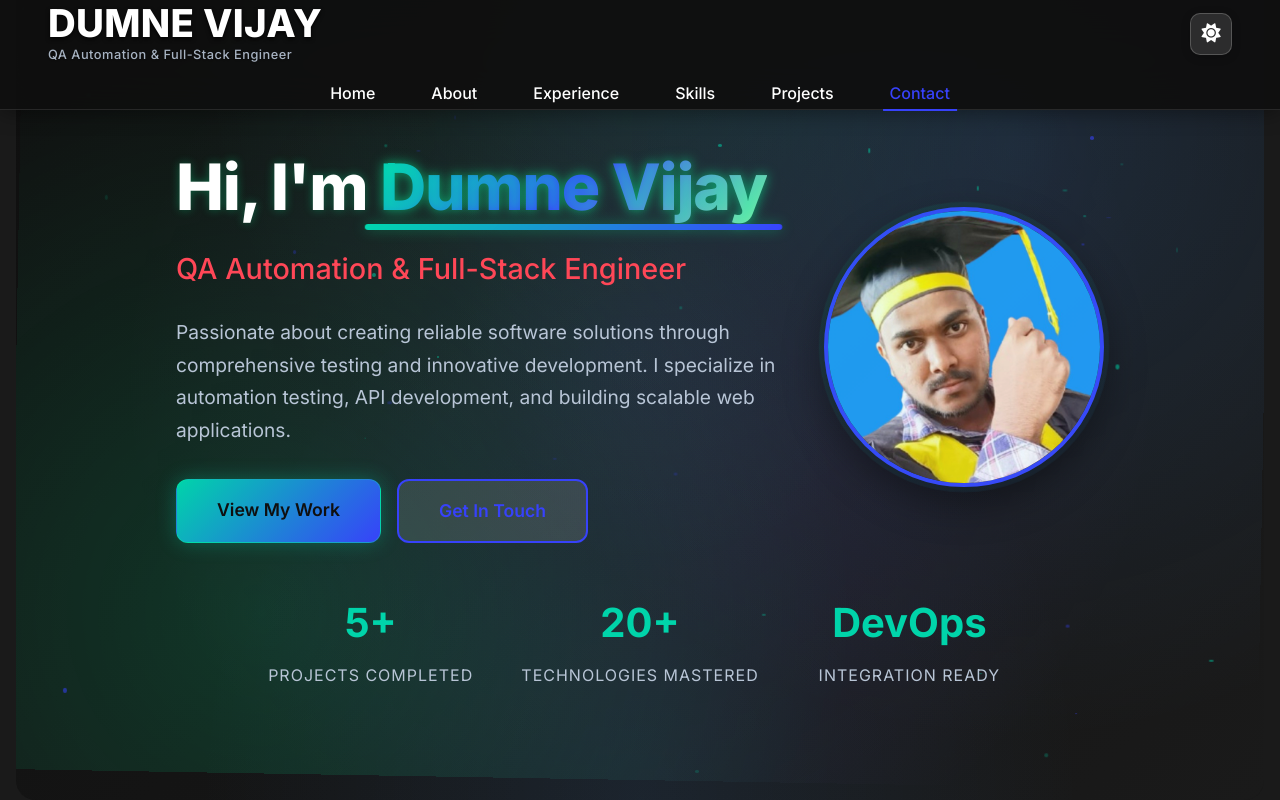
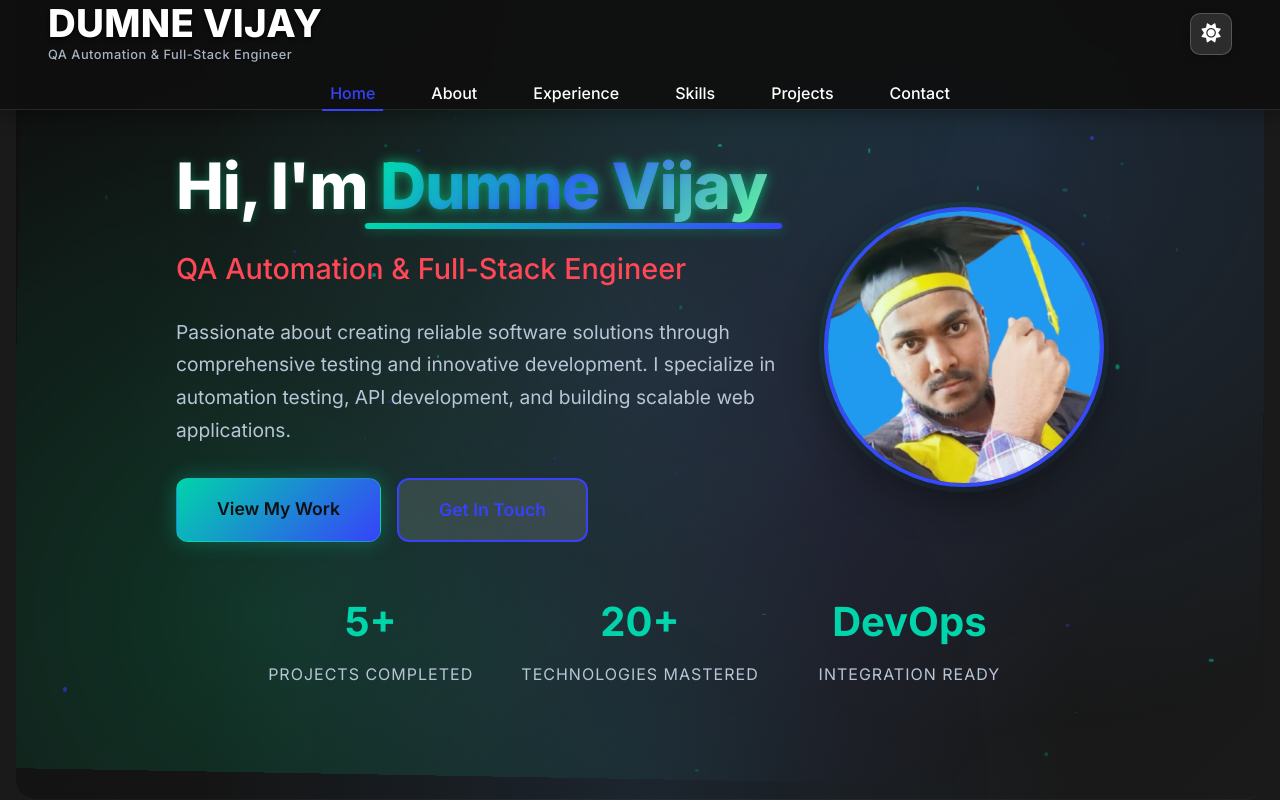
Before and after one commit to dumnevijay/dumnevijay.github.io, a plain HTML site: page index.html in a window 1280 px wide. Shown: the top 800 px of the page. Drawn offline with Linux system fonts and the light colour scheme.

```diff
--- a/index.html
+++ b/index.html
@@ -63,7 +63,7 @@
 
     <main class="container">
         <!-- Hero Section -->
-        <section id="hero" class="hero-section">
+        <section id="hero" class="hero-section section">
             <div class="hero-content">
                 <div class="hero-text animate-in">
                     <h1 class="hero-title">Hi, I'm <span class="highlight">Dumne Vijay</span></h1>
@@ -613,6 +613,19 @@
             });
         });
 
+        // Set initial active state for Home when page loads
+        window.addEventListener('load', () => {
+            const homeLink = document.querySelector('.main-nav a[href="#hero"]');
+            if (homeLink) {
+                // Remove active class from all links first
+                document.querySelectorAll('.main-nav a').forEach(link => {
+                    link.classList.remove('active');
+                });
+                // Add active class to home link
+                homeLink.classList.add('active');
+            }
+        });
+
         // Contact Form Handling
         const contactForm = document.getElementById('contact-form');
         if (contactForm) {
```
